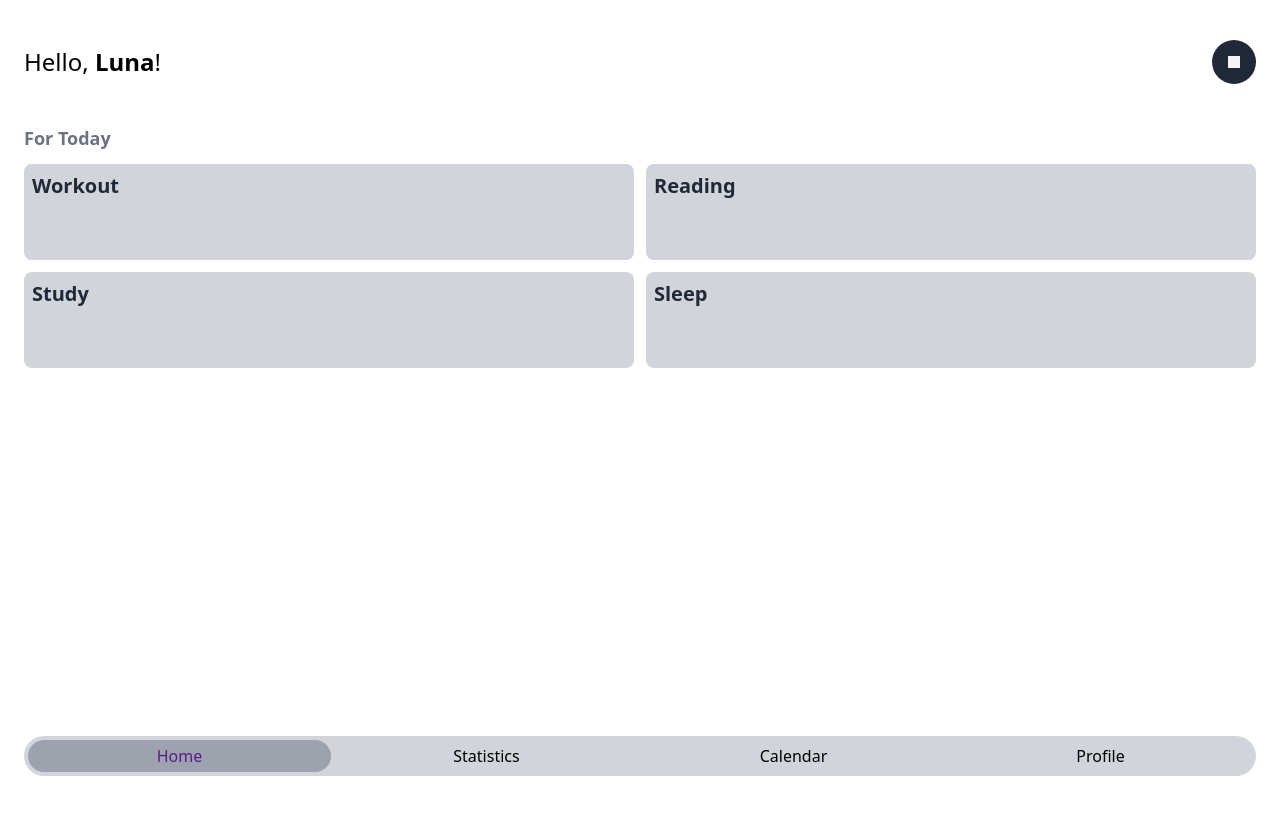
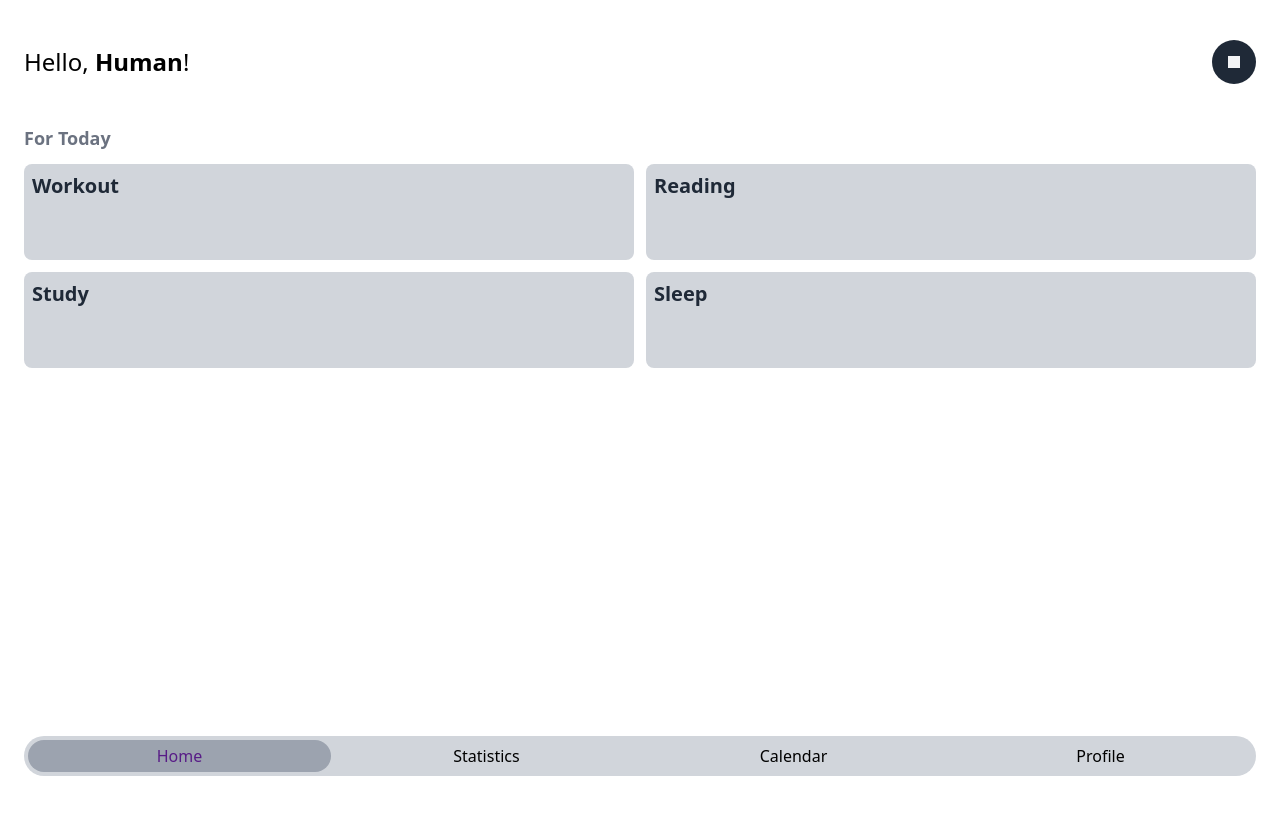
Before and after one commit to wolf-sen/Habbit-Tracker, a Vue app: page / in a window 1280 px wide. Shown: the top 814 px of the page. Built offline with nearby package versions, Linux system fonts and the light colour scheme; no server answers.

Commit message:
Random Changes Forgot what Exactly

```diff
--- a/src/components/greetingTitle.vue
+++ b/src/components/greetingTitle.vue
@@ -1,34 +1,24 @@
 <script>
+  import { defaultUserID } from '@/configs/defaults.config';
   import { ref } from 'vue';
+  import useAPI from '@/composables/useAPI';
 
   export default {
     setup() {
-      let userName = ref("Luna")
+      let userName = ref("Human")
 
-      //nameChanger
-      const increment = () => {
-        if(userName.value = "Luna"){
-          userName.value = "Max"
-        }
-        else{
-          userName.value = "Luna"
-        }
-      }
+      useAPI.get(`/user?id=${defaultUserID}`)
+        .then(response => userName.value = (response.data[0].name));
 
-      return { userName, increment }
+      return { userName }
     }
   };
 </script>
 
 <template>
-  <div class="grid grid-cols-2 mt-10 mx-6">
     <div class="content-center">
       <h1 class="font-medium text-2xl">Hello, <span class="font-bold">{{ userName }}</span>!</h1>
     </div>
-    <button type="button" class="bg-gray-800 p-4 rounded-full place-self-end" @click="increment">
-      <div class="w-3 h-3 bg-gray-100"></div>
-    </button>
-  </div>
 </template>
 
 <style scoped>
--- /dev/null
+++ b/src/composables/fetchUserName.js
@@ -0,0 +1,9 @@
+import { defaultUserID } from "@/configs/defaults.config";
+import useAPI from "./useAPI";
+
+fetchUserName(arg){
+    useAPI.get(`/user?id=${arg}`)
+    .then(response => userName.value = (response.data[0].name));
+};
+
+export default fetchUserName;
--- a/src/plugins/api.js
+++ b/src/composables/useAPI.js
@@ -2,11 +2,11 @@ import axios from "axios";
 import { apiBaseURL } from "../configs/env.config.js"
 
 //create axios instance
-const api = axios.create({
+const useAPI = axios.create({
     baseURL: apiBaseURL,
     headers: {
 
     },
   });
 
-export default api;
+export default useAPI;
--- /dev/null
+++ b/src/composables/useEventListener.js
@@ -0,0 +1,8 @@
+// composable function for handling mounting an unmounting of a eventListener Instance.
+
+import { onMounted, onUnmounted } from 'vue'
+
+export function useEventListener(target, event, callback) {
+  onMounted(() => target.addEventListener(event, callback))
+  onUnmounted(() => target.removeEventListener(event, callback))
+}
--- a/src/configs/defaults.config.js
+++ b/src/configs/defaults.config.js
@@ -1,8 +1,8 @@
 //default Placeholder and Values configuration file;
 
 const defaultAppTheme = 'Light';
-const defaultUserName = 'Luna';
+const defaultUserID = 2;
 
 
 //exports of all Variables
-export {defaultAppTheme, defaultUserName};
+export {defaultAppTheme, defaultUserID};
--- a/src/views/HomeView.vue
+++ b/src/views/HomeView.vue
@@ -1,11 +1,16 @@
 <script setup>
-import greetingTitle from '/src/components/greetingTitle.vue'
+import greetingTitle from '../components/greetingTitle.vue'
 import habitGrid from '/src/components/habitGrid.vue'
 </script>
 
 <template>
   <main>
-    <greetingTitle />
+    <div class="grid grid-cols-2 mt-10 mx-6">
+      <greetingTitle />
+      <button type="button" class="bg-gray-800 p-4 rounded-full place-self-end">
+        <div class="w-3 h-3 bg-gray-100"></div>
+      </button>
+    </div>
     <section class="mx-6 mt-10">
       <span class="font-bold text-gray-500 text-lg">For Today</span>
       <habitGrid />
--- a/src/views/ProfileView.vue
+++ b/src/views/ProfileView.vue
@@ -1,6 +1,8 @@
 <script>
-import api from "../plugins/api.js";
+import greetingTitle from '/src/components/greetingTitle.vue'
+import api from "../composables/useAPI.js";
 import { ref } from 'vue';
+import GreetingTitle from '@/components/greetingTitle.vue';
 
 export default {
   name: "ProfileView",
@@ -18,8 +20,7 @@ export default {
 
 <template>
   <div class="profile">
-    <h1>This is an Profile page</h1>
-    <p>{{ result }}</p>
+    <greetingTitle />
   </div>
 </template>
 
```
